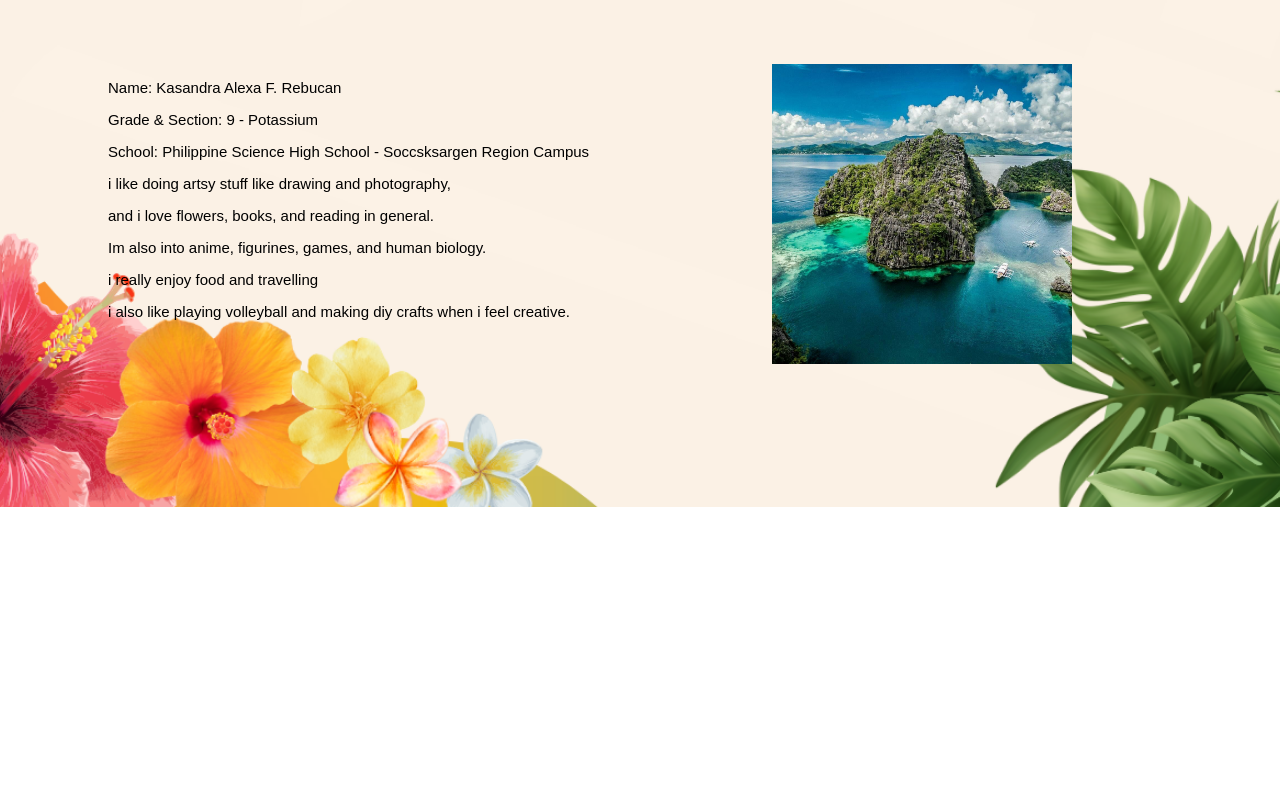
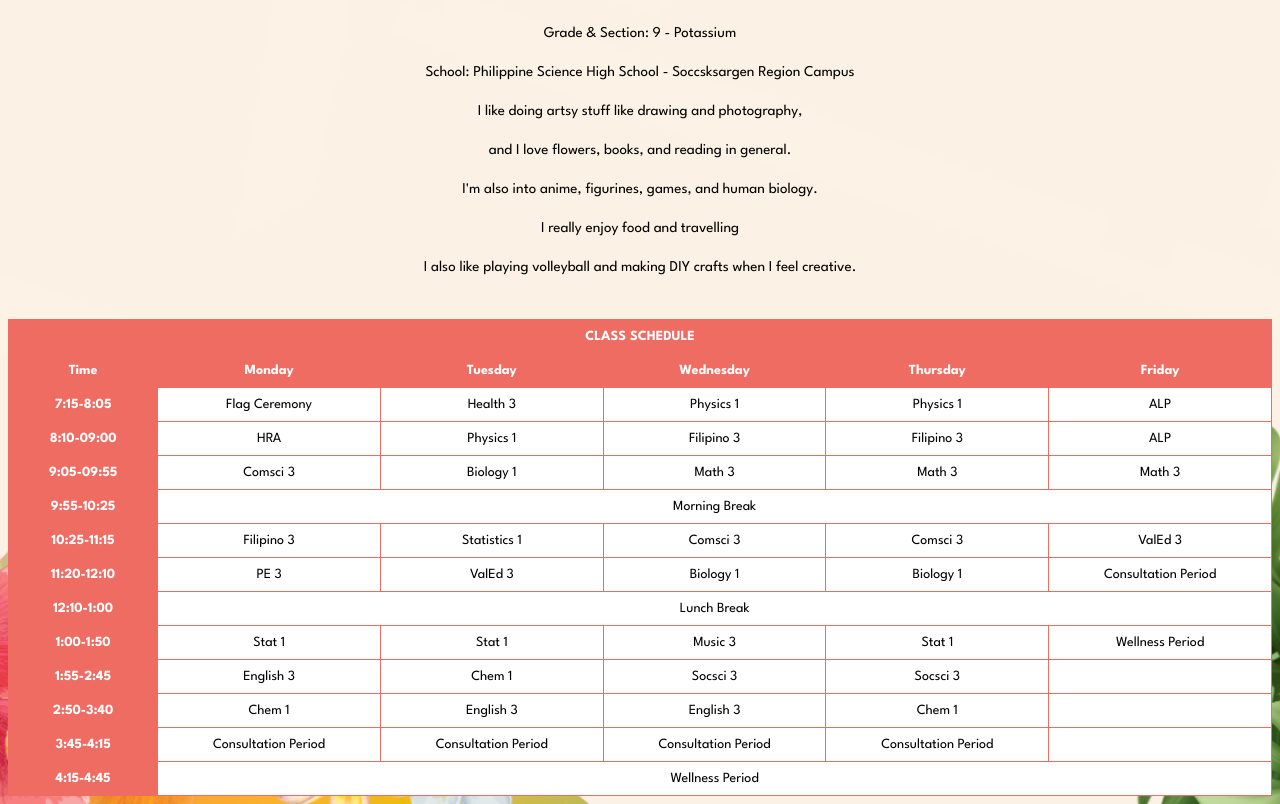
Before and after one commit to kashewzzz/Potassium-1Q-Project-Rebucan, a plain HTML site: page about.html in a window 1280 px wide. Shown: the part 197-1001 px from the top of the page. Before the commit the page ends 800 px from the top, so only its background shows below. Drawn offline with Linux system fonts and the light colour scheme.

Commit message:
Add files via upload

```diff
--- a/about.html
+++ b/about.html
@@ -12,27 +12,119 @@
       <a href="index.html">HOME</a>
       <a href="topic.html">CONTENT</a>
       <a href="about.html">ABOUT US</a>
-      <span class="search">SEARCH:</span>
     </div>
 
     <div class="headerabout">
-       <h1>About Us</h1>
-        </div>
+      <h1>ABOUT US</h1>
+    </div>
 
     <div class="aboutustxt">
-      <p> Name: Kasandra Alexa F. Rebucan</p>
-      <p> Grade & Section: 9 - Potassium</p>
-      <p> School: Philippine Science High School - Soccsksargen Region Campus</p>
-      <p> i like doing artsy stuff like drawing and photography,</p>
-      <p> and i love flowers, books, and reading in general.</p>
-      <p> Im also into anime, figurines, games, and human biology.</p>
-      <p> i really enjoy food and travelling</p>
-      <p> i also like playing volleyball and making diy crafts when i feel creative.</p>
+      <p>Grade & Section: 9 - Potassium</p>
+      <p>School: Philippine Science High School - Soccsksargen Region Campus</p>
+      <p>I like doing artsy stuff like drawing and photography,</p>
+      <p>and I love flowers, books, and reading in general.</p>
+      <p>I'm also into anime, figurines, games, and human biology.</p>
+      <p>I really enjoy food and travelling</p>
+      <p>I also like playing volleyball and making DIY crafts when I feel creative.</p>
     </div>
 
-  <div class="pic3">
-    <img src="images/pic1.jpg">
-  </div>
-
+      <table class="table1">
+        <tr>
+          <th colspan="6">CLASS SCHEDULE</th>
+        </tr>
+        <tr>
+          <th>Time</th>
+          <th>Monday</th>
+          <th>Tuesday</th>
+          <th>Wednesday</th>
+          <th>Thursday</th>
+          <th>Friday</th>
+        </tr>
+        <tr>
+          <th>7:15-8:05</th>
+          <td>Flag Ceremony</td>
+          <td>Health 3</td>
+          <td>Physics 1</td>
+          <td>Physics 1</td>
+          <td>ALP</td>
+        </tr>
+        <tr>
+          <th>8:10-09:00</th>
+          <td>HRA</td>
+          <td>Physics 1</td>
+          <td>Filipino 3</td>
+          <td>Filipino 3</td>
+          <td>ALP</td>
+        </tr>
+        <tr>
+          <th>9:05-09:55</th>
+          <td>Comsci 3</td>
+          <td>Biology 1</td>
+          <td>Math 3</td>
+          <td>Math 3</td>
+          <td>Math 3</td>
+        </tr>
+        <tr>
+          <th>9:55-10:25</th>
+          <td colspan="5">Morning Break</td>
+        </tr>
+        <tr>
+          <th>10:25-11:15</th>
+          <td>Filipino 3</td>
+          <td>Statistics 1</td>
+          <td>Comsci 3</td>
+          <td>Comsci 3</td>
+          <td>ValEd 3</td>
+        </tr>
+        <tr>
+          <th>11:20-12:10</th>
+          <td>PE 3</td>
+          <td>ValEd 3</td>
+          <td>Biology 1</td>
+          <td>Biology 1</td>
+          <td>Consultation Period</td>
+        </tr>
+        <tr>
+          <th>12:10-1:00</th>
+          <td colspan="5">Lunch Break</td>
+        </tr>
+        <tr>
+          <th>1:00-1:50</th>
+          <td>Stat 1</td>
+          <td>Stat 1</td>
+          <td>Music 3</td>
+          <td>Stat 1</td>
+          <td>Wellness Period</td>
+        </tr>
+        <tr>
+          <th>1:55-2:45</th>
+          <td>English 3</td>
+          <td>Chem 1</td>
+          <td>Socsci 3</td>
+          <td>Socsci 3</td>
+          <td></td>
+        </tr>
+        <tr>
+          <th>2:50-3:40</th>
+          <td>Chem 1</td>
+          <td>English 3</td>
+          <td>English 3</td>
+          <td>Chem 1</td>
+          <td></td>
+        </tr>
+        <tr>
+          <th>3:45-4:15</th>
+          <td>Consultation Period</td>
+          <td>Consultation Period</td>
+          <td>Consultation Period</td>
+          <td>Consultation Period</td>
+          <td></td>
+        </tr>
+        <tr>
+          <th>4:15-4:45</th>
+          <td colspan="5">Wellness Period</td>
+        </tr>
+      </table>
+    </div>
   </body>
 </html>
--- a/style.css
+++ b/style.css
@@ -1,21 +1,21 @@
+* {
+  font-family: 'League Spartan';
+}
 .page1 {
   height: 400px;
   background-image: url("images/bg.jpg.png");
   background-repeat: no-repeat;
   background-size: cover;
   background-position: center;
-  font-family: sans-serif;
 }
 
 .topicnabout {
-  height: 100%;
+  height: auto;
   background-image: url("images/bg2.jpg.png");
   background-repeat: no-repeat;
-  background-size: 1500px;
+  background-size: cover;
   background-position: center;
-  font-family: sans-serif;
 }
-
 .navbar {
   padding: 30px;
 }
@@ -27,7 +27,6 @@
 }
 
 .header {
-  font-family: 'League Spartan', sans-serif;
   color: #ef6c63;
   margin-top: 120px;
   margin-left: 100px;
@@ -43,34 +42,22 @@
 }
 
 .headerabout {
-  font-family: 'League Spartan', sans-serif;
   color: #ef6c63;
   margin-top: 40px;
-  margin-left: 500px;
+  text-align: center;
   font-size: 30px;
 }
 
 .aboutustxt {
   color: black;
   font-size: 15px;
-  margin-left: 100px;
-  width: 500px;
-  float: left;
-  margin-top: 40px;
+  margin: 40px auto;
+  width: 600px;
+  text-align: center;
+  line-height: 1.6;
 }
 
- .pic3 {
-   float: right;
-   width: 400px;
-   margin-right: 100px;
-   margin-top: 40px; }
-
-.pic3 img {
-  width: 300px;
-  height: 300px; }
-
 .headertopic {
-  font-family: 'League Spartan', sans-serif;
   color: #ef6c63;
   margin-top: 40px;
   margin-left: 500px;
@@ -78,30 +65,61 @@
 }
 
 .pic1 img {
-  width: 300px;
+  width: 400px;
   height: 200px;
-  margin-left: 200px;
+  margin-left: 170px;
   margin-top: -20px;
+  border: 5px solid #ef6c63;
 }
 
 .text1 {
   font-size: 15px;
   width: 500px;
-  margin-left: 550px;
+  margin-left: 650px;
   margin-top: -180px;
 }
 
 .text2 {
   font-size: 15px;
   width: 500px;
-  margin-left: 100px;
-  margin-top: 150px;
+  margin-left: 170px;
+  margin-top: 90px;
 }
 
 .pic2 img {
-  width: 300px;
+  width: 400px;
   height: 200px;
   margin-left: 650px;
-  margin-top: -100px;
-  margin-bottom: 50px;
+  margin-top: -120px;
+  margin-bottom: 60px;
+  border: 5px solid #ef6c63;
 }
+
+.schedule {
+  text-align: center;
+  margin: 60px;
+  width: 90%;
+}
+
+.table1 {
+  width: 100%;
+  border-collapse: collapse;
+  background: white;
+}
+
+.table1 th {
+  border: 1px solid #ef6c63;
+  padding: 10px;
+  text-align: center;
+  font-size: 14px;
+  background: #ef6c63;
+  color: white;
+  font-weight: bold;
+}
+
+.table1 td {
+  border: 1px solid #ef6c63;
+  padding: 10px;
+  text-align: center;
+  font-size: 14px;
+}
```
Also changed, not shown: index.html (+0 -2 lines), topic.html (+6 -6 lines).
